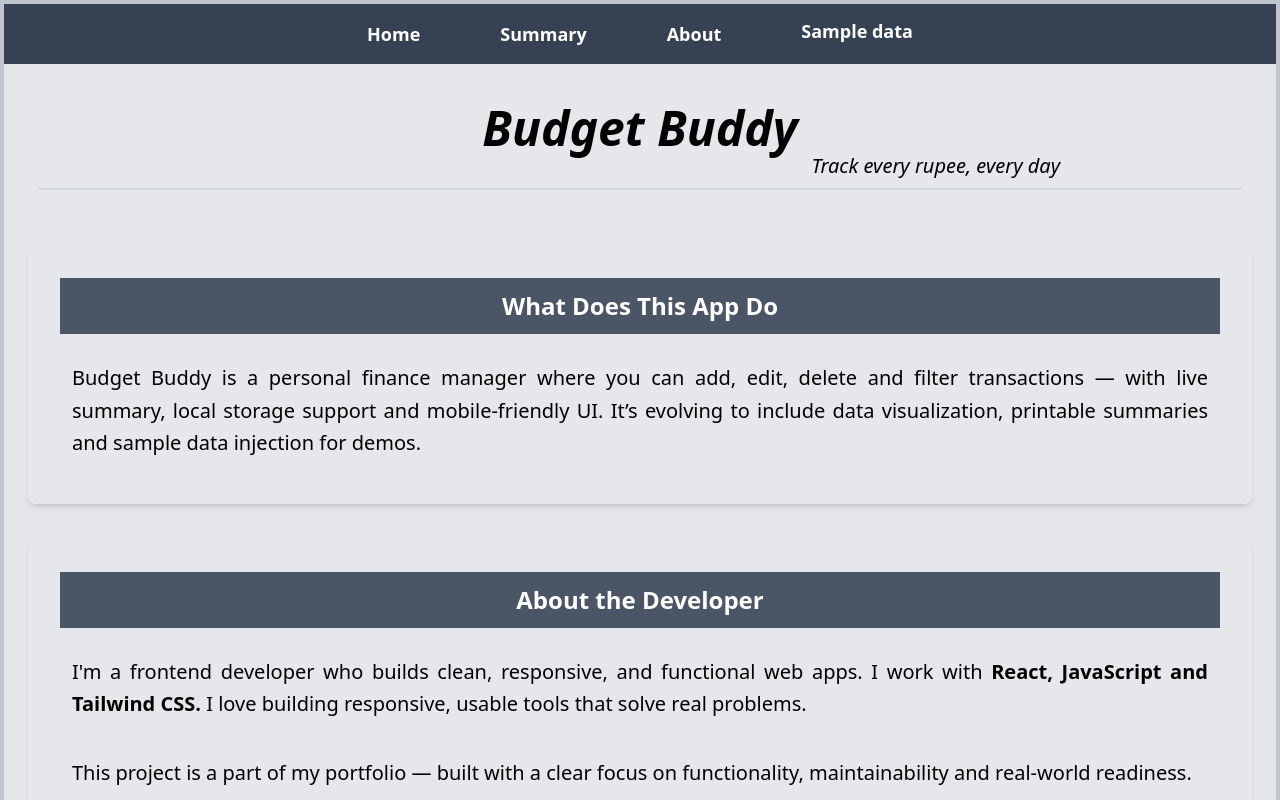
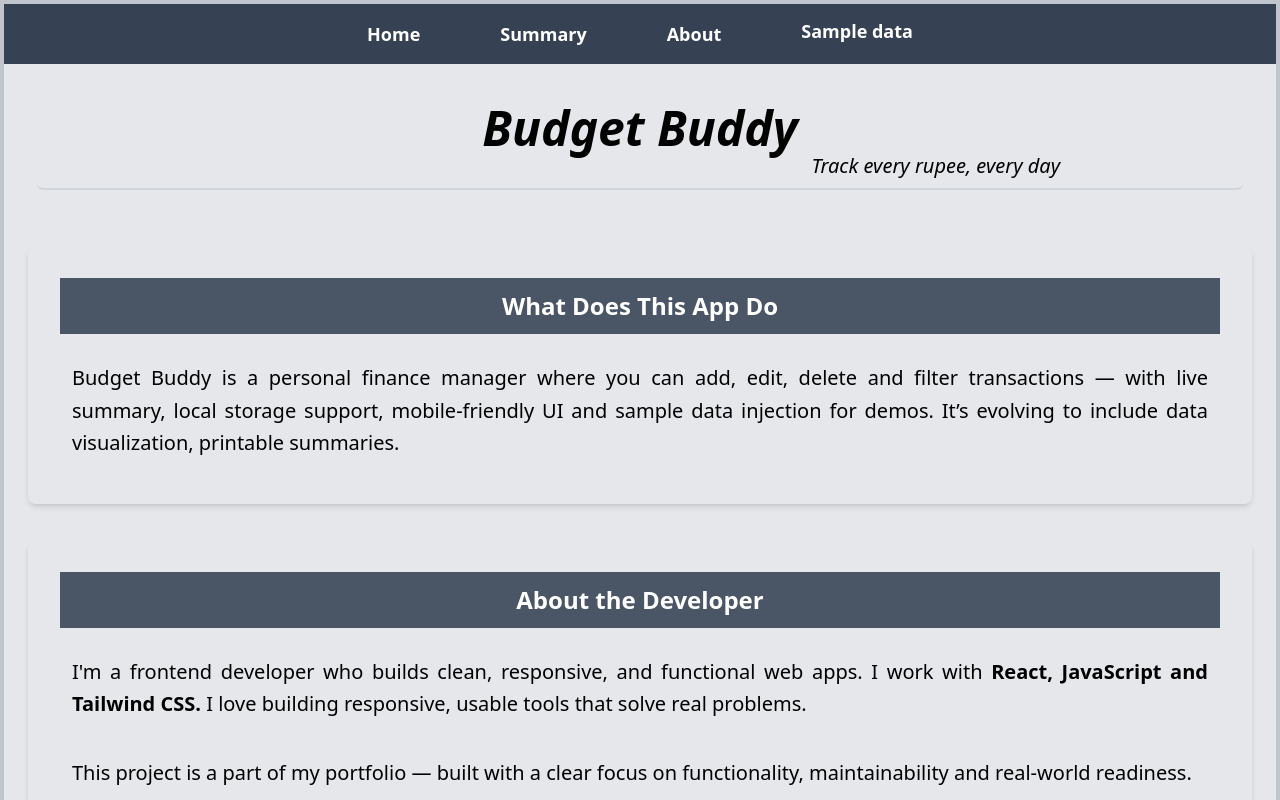
Before and after one commit to pardhu-og/budget-buddy, a React (Vite) app: page /about in a window 1280 px wide. Shown: the top 800 px of the page. Built offline with nearby package versions, Linux system fonts and the light colour scheme.

Commit message:
Reflect sample data support in About section

```diff
--- a/src/pages/About.jsx
+++ b/src/pages/About.jsx
@@ -13,7 +13,7 @@ export default function About (){
                                 ">What Does This App Do</h2>
                 <p className="text-justify m-1 p-1
                                md:m-2 md:p-2 md:text-lg
-                               lg:m-3 lg:p-3 lg:text-xl lg:leading-relaxed">Budget Buddy is a personal finance manager where you can add, edit, delete and filter transactions — with live summary, local storage support and mobile-friendly UI. It’s evolving to include data visualization, printable summaries and sample data injection for demos.</p>
+                               lg:m-3 lg:p-3 lg:text-xl lg:leading-relaxed">Budget Buddy is a personal finance manager where you can add, edit, delete and filter transactions — with live summary, local storage support, mobile-friendly UI and sample data injection for demos. It’s evolving to include data visualization, printable summaries.</p>
             </section>
             <section className=" rounded-lg shadow-md p-3 md:p-4 lg:p-5">
                 <h2 className="bg-gray-600 text-white m-1 font-semibold text-center
```
